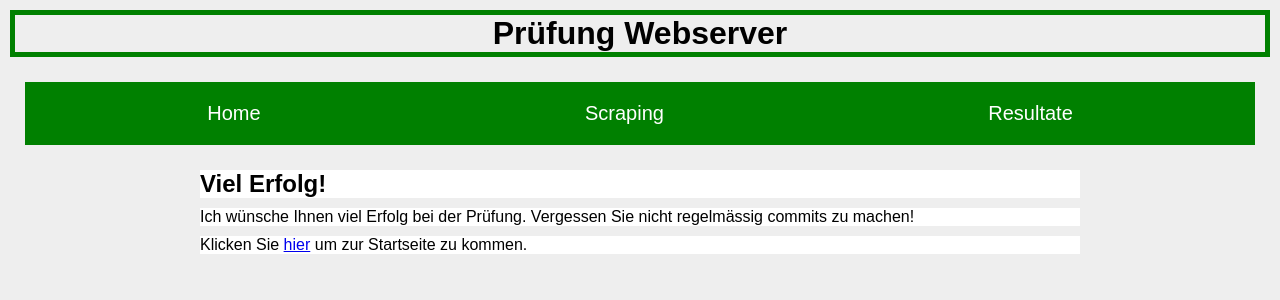
After one commit to cedricgeissmann/pruefung-webserver-1mz, a Flask app: template templates/results.html in a window 1280 px wide. The commit adds this page. Shown: the top 300 px of the page. Run offline with Flask 2, Linux system fonts and the light colour scheme; the template is opened without the code that fills it, so the values that code supplies are empty.

Commit message:
Aufgabe 3 gelöst plus Anfang der 4.

```diff
--- a/run.py
+++ b/run.py
@@ -24,6 +24,9 @@ def scraping():
     data = load_json("data-to-scrape.json")
     return render_template("scraping.html", table=data)
 
+@app.route("/results")
+def scraping():
+    return render_template("results.html")
 
 # starts the webserver
 if __name__ == "__main__":
--- a/templates/base.html
+++ b/templates/base.html
@@ -16,6 +16,9 @@
         <li class="nav-item">
             <a class="nav-link" href="/scraping">Scraping</a>
         </li>
+        <li class="nav-item">
+            <a class="nav-link" href="/results">Resultate</a>
+        </li>
     </ul>
     <div id="content">
     {% block content %}
--- /dev/null
+++ b/templates/results.html
@@ -0,0 +1,7 @@
+{% extends "base.html" %}
+{% block content %}
+    <h2 class="text">Viel Erfolg!</h2>
+    <p class="text">Ich wünsche Ihnen viel Erfolg bei der Prüfung. Vergessen Sie nicht
+    regelmässig commits zu machen!</p>
+    <p class="text">Klicken Sie <a href="/">hier</a> um zur Startseite zu kommen.</p>
+{% endblock %}
```
Also changed, not shown: scrape.py (line endings or trailing spaces).
